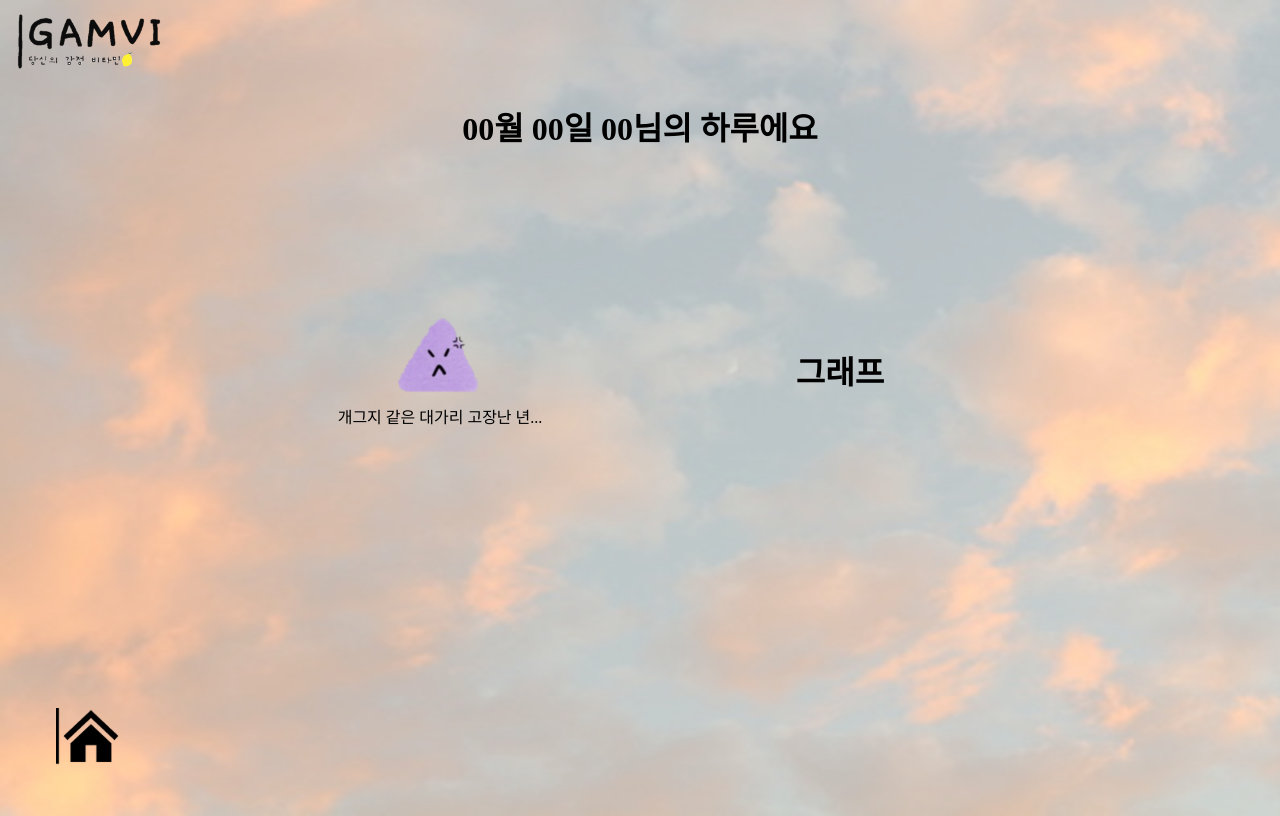
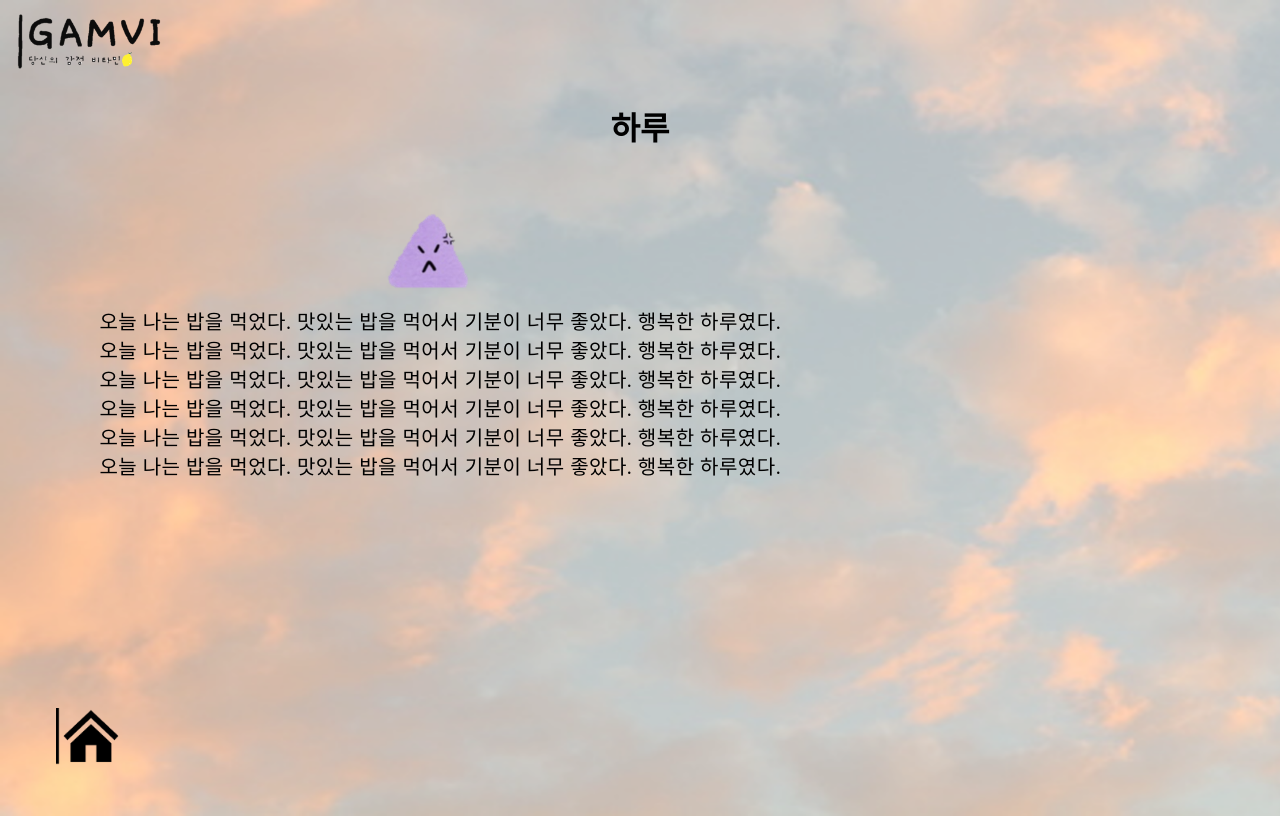
Before and after one commit to KJKCo-o/GAMVI, a Django app: template templates/main/daily_detail.html in a window 1280 px wide. Run offline with Django 4.2, Linux system fonts and the light colour scheme; the template is opened without the code that fills it, so the values that code supplies are empty; some libraries are stand-ins or nearby versions; some web fonts are replaced.

Commit message:
Feat: 감정 상세 페이지 구현

```diff
--- a/static/css/daily_detail.css
+++ b/static/css/daily_detail.css
@@ -20,22 +20,49 @@ body {
     display: flex;
     flex-direction: column;
     align-items: center;
+    height: 77%;
 }
 
 .detail-show {
-    display: flex;
     flex-direction: row;
     align-items: center;
-    height: 400px;
-    width: 800px;
+    margin-top: 3%;
+    height: 85%;
+    width: 90%;
+    font-size: 20px;
 }
 
-.detail,
+.detail {
+    width: 63%;
+    margin-right: 2%;
+    flex-direction: column;
+    align-items: center;
+    float: left;
+    height: 100%;
+    vertical-align: center;
+}
+
 .detail-graph {
-    flex: 1;
+    width: 30%;
+    margin-left: 5%;
+    float: left;
+    flex-direction: column;
+    height: 100%;
+    vertical-align: center;
+}
+
+.detail-emotion {
     display: flex;
     flex-direction: column;
     align-items: center;
+    height: 20%;
+}
+
+.detail-diary {
+    text-align: center;
+    letter-spacing: 0.5px;
+    height: 77%;
+    margin-left: 3%;
 }
 
 .detail-emotion img {
--- a/static/js/calendar.js
+++ b/static/js/calendar.js
@@ -108,6 +108,6 @@ function initCalendar() {
 
     $(document).on('click', '.recorded', function () {
         // console.log($(this).attr('id'));
-        location.href = 'calendar/' + $(this).attr('id');
+        location.href = 'show-detail?' + $(this).attr('id');
     })
 }
--- /dev/null
+++ b/static/js/jqbar.js
@@ -0,0 +1,104 @@
+/*********************************************
+
+ Author : EGrappler.com
+ URL    : http://www.egrappler.com
+ License: http://www.egrappler.com/license.
+
+ *********************************************/
+(function ($) {
+    $.fn.extend({
+        jqbar: function (options) {
+            var settings = $.extend({
+                animationSpeed: 2000,
+                barLength: 300,
+                orientation: 'h',
+                barWidth: 30,
+                barColor: 'red',
+                label: '&nbsp;',
+                value: 100
+            }, options);
+
+            return this.each(function () {
+
+                var valueLabelHeight = 0;
+                var progressContainer = $(this);
+
+                if (settings.orientation == 'h') {
+
+                    progressContainer.addClass('jqbar horizontal').append('<span class="bar-label"></span><span class="bar-level-wrapper"><span class="bar-level"></span></span><span class="bar-percent"></span>');
+
+                    var progressLabel = progressContainer.find('.bar-label').html(settings.label);
+                    var progressBar = progressContainer.find('.bar-level').attr('data-value', settings.value);
+                    var progressBarWrapper = progressContainer.find('.bar-level-wrapper');
+
+                    progressBar.css({height: settings.barWidth, width: 0, backgroundColor: settings.barColor});
+
+                    var valueLabel = progressContainer.find('.bar-percent');
+                    valueLabel.html('0');
+                } else {
+
+                    progressContainer.addClass('jqbar vertical').append('<span class="bar-percent"></span><span class="bar-level-wrapper"><span class="bar-level"></span></span><span class="bar-label"></span>');
+
+                    var progressLabel = progressContainer.find('.bar-label').html(settings.label);
+                    var progressBar = progressContainer.find('.bar-level').attr('data-value', settings.value);
+                    var progressBarWrapper = progressContainer.find('.bar-level-wrapper');
+
+                    progressContainer.css('height', settings.barLength);
+                    progressBar.css({
+                        height: settings.barLength,
+                        top: settings.barLength,
+                        width: settings.barWidth,
+                        backgroundColor: settings.barColor
+                    });
+                    progressBarWrapper.css({height: settings.barLength, width: settings.barWidth});
+
+                    var valueLabel = progressContainer.find('.bar-percent');
+                    valueLabel.html('0');
+                    valueLabelHeight = parseInt(valueLabel.outerHeight());
+                    valueLabel.css({top: (settings.barLength - valueLabelHeight) + 'px'});
+                }
+
+                animateProgressBar(progressBar);
+
+                function animateProgressBar(progressBar) {
+
+                    var level = parseInt(progressBar.attr('data-value'));
+                    if (level > 100) {
+                        level = 100;
+                        alert('max value cannot exceed 100 percent');
+                    }
+                    var w = settings.barLength * level / 100;
+
+                    if (settings.orientation == 'h') {
+                        progressBar.animate({width: w}, {
+                            duration: 2000,
+                            step: function (currentWidth) {
+                                var percent = parseInt(currentWidth / settings.barLength * 100);
+                                if (isNaN(percent))
+                                    percent = 0;
+                                progressContainer.find('.bar-percent').html(' ' + percent + '%');
+                            }
+                        });
+                    } else {
+
+                        var h = settings.barLength - settings.barLength * level / 100;
+                        progressBar.animate({top: h}, {
+                            duration: 2000,
+                            step: function (currentValue) {
+                                var percent = parseInt((settings.barLength - parseInt(currentValue)) / settings.barLength * 100);
+                                if (isNaN(percent))
+                                    percent = 0;
+                                progressContainer.find('.bar-percent').html(Math.abs(percent) + '%');
+                            }
+                        });
+
+                        progressContainer.find('.bar-percent').animate({top: (h - valueLabelHeight)}, 2000);
+
+                    }
+                }
+
+            });
+        }
+    });
+
+})(jQuery);
--- a/templates/main/daily_detail.html
+++ b/templates/main/daily_detail.html
@@ -5,19 +5,79 @@
     <meta charset="UTF-8">
     <title>GAMVI</title>
     <link rel="stylesheet" href="{% static 'css/daily_detail.css' %}">
+    <link rel="stylesheet" href="../../static/css/jqbar.css"/>
+    <script src="https://ajax.googleapis.com/ajax/libs/jquery/1.8.3/jquery.min.js"></script>
 </head>
 
 <body>
 <img class="logo" src="{% static 'assets/images/gamvi_logo.png' %}">
 <div class="daily-detail">
-        <h1>00월 00일 00님의 하루에요</h1>
+    <h1 id="detail_title">하루</h1>
 
     <div class="detail-show">
         <div class="detail">
             <div id="showEmotion" class="detail-emotion"><img src="{% static 'assets/images/gamvi_angry.png' %}"></div>
-                <div id="showDiary" class="detail-diary">개그지 같은 대가리 고장난 년...</div>
+            <div id="showDiary" class="detail-diary">오늘 나는 밥을 먹었다. 맛있는 밥을 먹어서 기분이 너무 좋았다. 행복한 하루였다.오늘 나는 밥을 먹었다. 맛있는 밥을
+                먹어서 기분이 너무 좋았다. 행복한 하루였다.오늘 나는 밥을 먹었다. 맛있는 밥을 먹어서 기분이 너무 좋았다. 행복한 하루였다.오늘 나는 밥을 먹었다. 맛있는 밥을 먹어서 기분이 너무
+                좋았다. 행복한 하루였다.오늘 나는 밥을 먹었다. 맛있는 밥을 먹어서 기분이 너무 좋았다. 행복한 하루였다.오늘 나는 밥을 먹었다. 맛있는 밥을 먹어서 기분이 너무 좋았다. 행복한
+                하루였다.
             </div>
-            <div id="showGraph" class="detail-graph"><h1>그래프</h1></div>
+        </div>
+        <div id="showGraph" class="detail-graph">
+            <div id="bar-1"></div>
+            <div id="bar-2"></div>
+            <div id="bar-3"></div>
+            <div id="bar-4"></div>
+            <div id="bar-5"></div>
+            <div id="bar-6"></div>
+            <script src="../../static/js/jqbar.js" type="text/javascript"></script>
+            <script type="text/javascript">
+
+                id = location.href.split("?")[1]
+                $.ajax({
+                    url: "/calendar/" + id, // 클라이언트가 HTTP 요청을 보낼 서버의 URL 주소
+                    data: {}, // HTTP 요청과 함께 서버로 보낼 데이터
+                    method: "GET", // HTTP 요청 메소드(GET, POST 등)
+                    dataType: "json" // 서버에서 보내줄 데이터의 타입
+                }).done(function (json) {
+                    console.log(json)
+                    $('#detail_title').text(json.record.month + "월 " + json.record.day + "일 " + json.record.user_name + "님의 하루입니다.")
+                    $('#showDiary').text(json.record.sentence)
+                    $('#bar-1').jqbar({
+                        label: '행복 ',
+                        value: json.record.analysis_result.enjoyment * 100,
+                        barColor: '#FFA0B5'
+                    });
+                    $('#bar-2').jqbar({
+                        label: '슬픔 ',
+                        value: json.record.analysis_result.sadness * 100,
+                        barColor: '#90C5F3'
+                    });
+                    $('#bar-3').jqbar({
+                        label: '분노 ',
+                        value: json.record.analysis_result.anger * 100,
+                        barColor: '#FFE19E'
+                    });
+                    $('#bar-4').jqbar({
+                        label: '놀람 ',
+                        value: json.record.analysis_result.surprise * 100,
+                        barColor: '#9DD9D8'
+                    });
+                    $('#bar-5').jqbar({
+                        label: '혐오 ',
+                        value: json.record.analysis_result.disgust * 100,
+                        barColor: '#DDDFE1'
+                    });
+                    $('#bar-6').jqbar({
+                        label: '공포 ',
+                        value: json.record.analysis_result.fear * 100,
+                        barColor: '#BE9CFF'
+                    });
+                })
+
+
+            </script>
+        </div>
     </div>
     <button id="btnHome" class="home-btn"><img src="{% static 'assets/images/gamvi_house.png' %}"></button>
 </div>
```
Also changed, not shown: static/css/jqbar.css (added, +52 -0 lines). Lines whose indentation alone changed are shown as unchanged.
